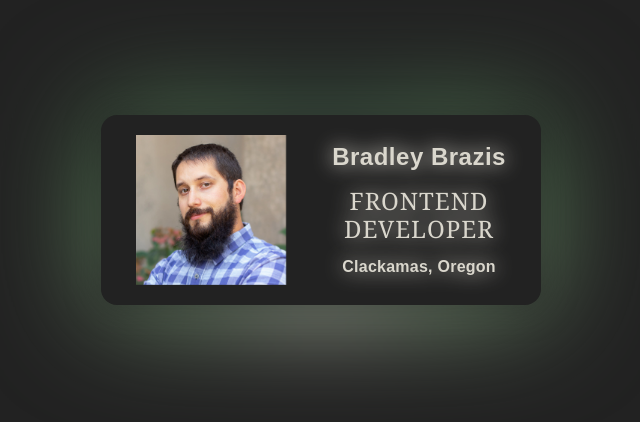
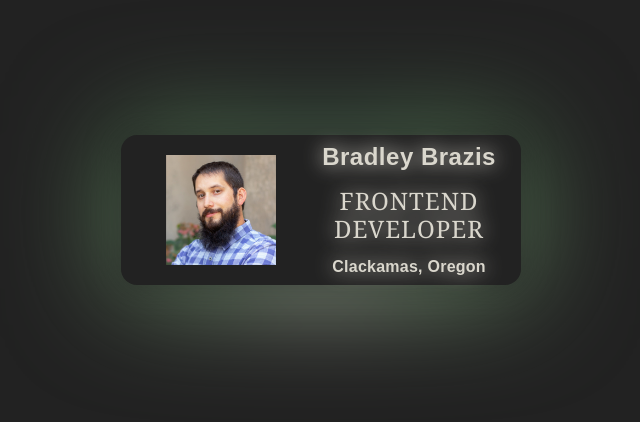
Before and after one commit to bbrazis/business-card, a website built with Vite: page index.html in a window 1280 px wide. Shown: the part 190-612 px from the top of the page, without its empty margins (319-959 px from the left). Built offline with nearby package versions, Linux system fonts and the light colour scheme.

Commit message:
Update styles.css

```diff
--- a/styles.css
+++ b/styles.css
@@ -30,6 +30,12 @@ body {
     background-color: var(--black);
 }
 
+*,
+*::before,
+*::after {
+    box-sizing: border-box;
+}
+
 .avatar {
     width: 150px;
     object-fit: contain;
@@ -52,7 +58,7 @@ body {
     height: 150px;
     grid-gap: 1rem;
     transform-style: preserve-3d;
-    transform: perspective(5000px) translateX(var(--rotateX)) translateY(var(--rotateY));
+    transform: perspective(5000px) rotateX(--rotateX) rotateY(--rotateY);
     transition: transform 250ms ease;
     animation: rotation 20s linear infinite;
     /*
```
